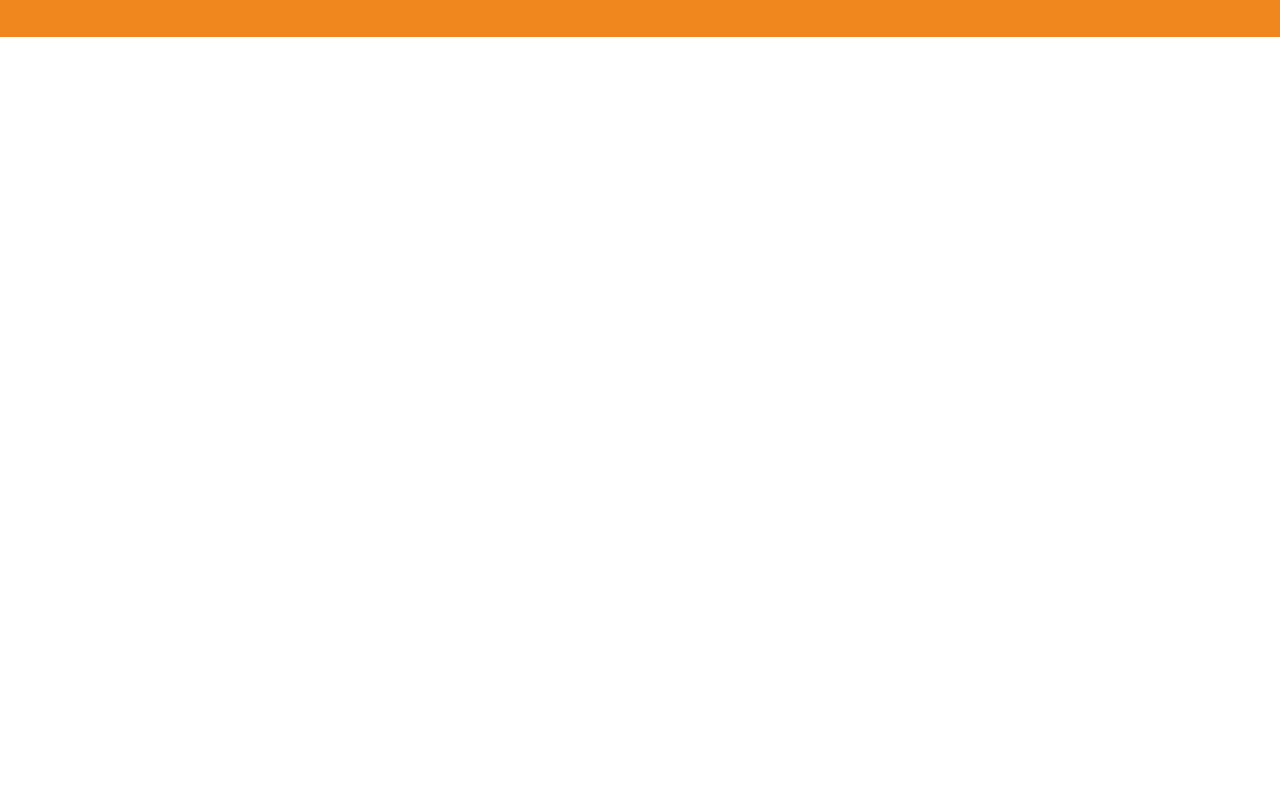
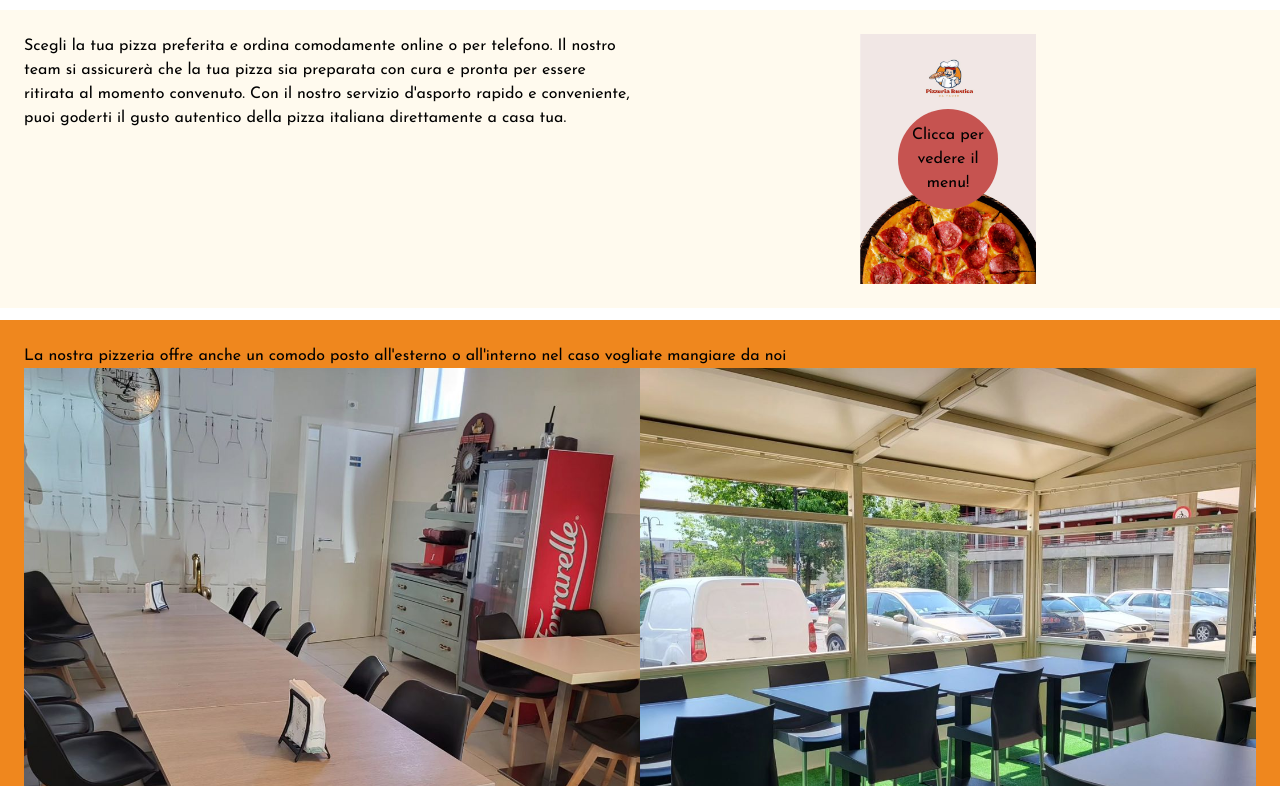
Before and after one commit to bronzo97/pizzeria-rustica, an Angular app: page / in a window 1280 px wide. Shown: the part 994-1780 px from the top of the page. Before the commit the page ends 1031 px from the top, so only its background shows below. Built offline with nearby package versions, Linux system fonts and the light colour scheme; a web font is replaced by a local one.

Commit message:
added content on menu and location component

```diff
--- a/src/app/home/home.component.html
+++ b/src/app/home/home.component.html
@@ -3,10 +3,41 @@
 </div>
 
 <div class="container m-auto">
-    <p>
-        Presso la Pizzeria Rustica, ci impegniamo a offrirti le migliori pizze d'asporto di Coccaglio. Utilizziamo solo ingredienti freschi e di prima qualità per garantire che ogni pizza sia un'esplosione di gusto autentico. La nostra passione per la tradizione italiana si riflette in ogni fetta.
-    </p>
+    <div class="grid lg:grid-cols-2 md:grid-cols-2 grid-cols-1">
+        <p class="p-8">
+            Presso la Pizzeria Rustica, ci impegniamo a offrirti le migliori pizze d'asporto di Coccaglio. Utilizziamo solo ingredienti freschi e di prima qualità per garantire che ogni pizza sia un'esplosione di gusto autentico. La nostra passione si riflette in ogni fetta.
+        </p>
+        <img src="../../assets/img/pizza1.jpeg" alt="Pizza image">
+    </div>
+</div>
+<div class="w-full flex justify-center menu my-3 p-6">
+    <div class="container">
+        <div class="grid grid-cols-2">
+            <p>
+                Scegli la tua pizza preferita e ordina comodamente online o per telefono. Il nostro team si assicurerà che la tua pizza sia preparata con cura e pronta per essere ritirata al momento convenuto. Con il nostro servizio d'asporto rapido e conveniente, puoi goderti il gusto autentico della pizza italiana direttamente a casa tua.
+            </p>
+                <div class="menu-icon">
+                    <a target="_blank" href="../../assets/menu.pdf">
+                        <div class="top-right-corner">
+                            <span class="h-full text-center flex items-center">Clicca per vedere il menu!</span>
+                        </div>
+                        <img src="../../assets/img/first-page-menu.jpg" alt="First page menu icon" class="h-100">
+                    </a>
+                </div>
+        </div>
+    </div>
+</div>
+<div class="w-full flex justify-center location my-3 p-6">
+    <div class="container">
+        <h2>La nostra pizzeria offre anche un comodo posto all'esterno o all'interno nel caso vogliate mangiare da noi</h2>
+        <div class="grid grid-cols-2">
+            <img src="../../assets/img/download (42).jpeg" alt="Inside location image">
+            <img src="../../assets/img/download (45).jpeg" alt="Outsied location image">
+        </div>
+    </div>
 </div>
 
 
+
+
 <app-carousel></app-carousel>
--- a/src/app/home/home.component.scss
+++ b/src/app/home/home.component.scss
@@ -0,0 +1,27 @@
+.location {
+    background-color: #ef871e;
+}
+
+.menu {
+    background-color: #fffaee;
+}
+
+.menu-icon {
+    height: 250px;
+    margin: auto;
+    position: relative;
+}
+
+.menu-icon img {
+    height: 100%;
+}
+.top-right-corner {
+    position: absolute;
+    top: 50%;
+    left: 50%;
+    transform: translate(-50%, -50%);
+    height: 100px;
+    width: 100px;
+    background-color: #C65350;
+    border-radius: 50%;
+}
```
Also changed, not shown: src/assets/img/first-page-menu.jpg (added).
